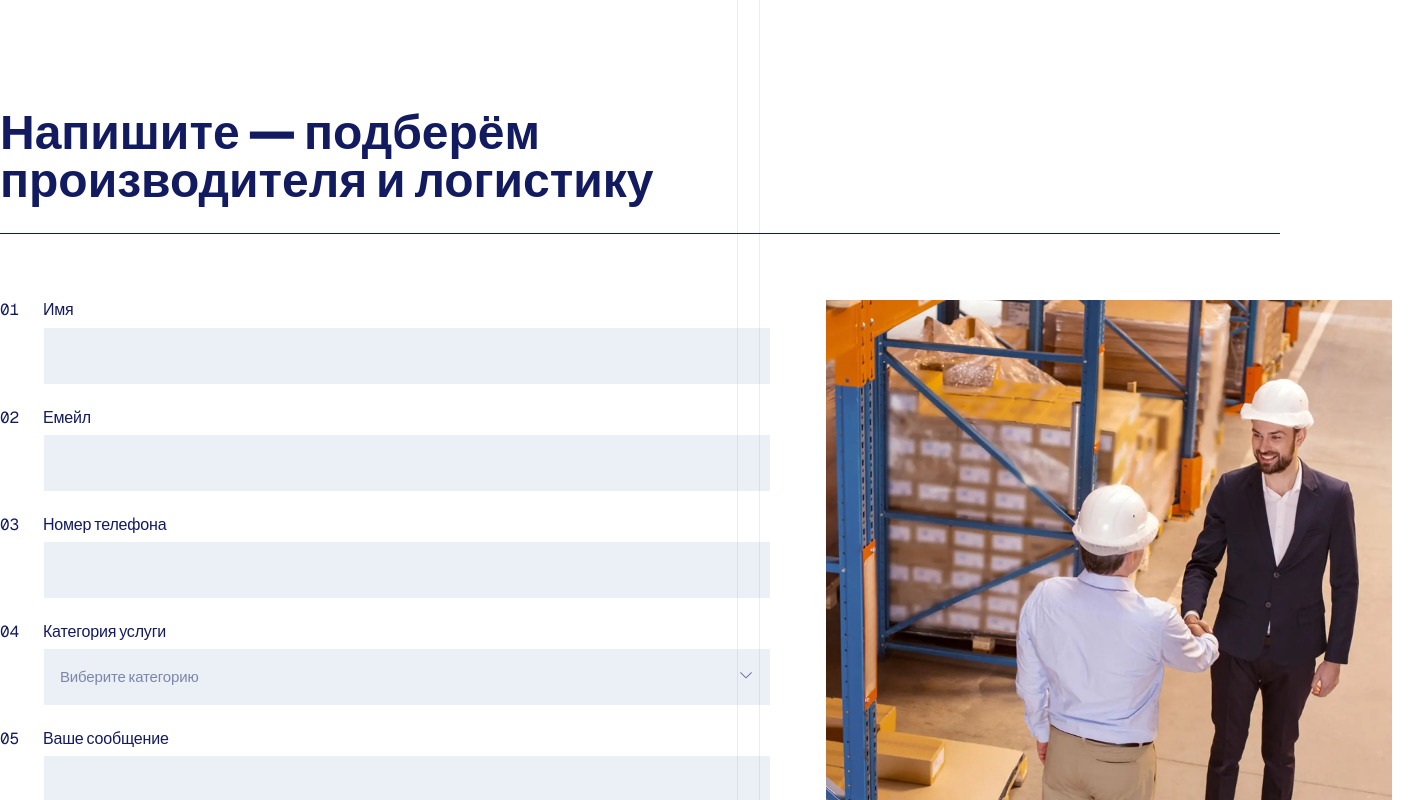
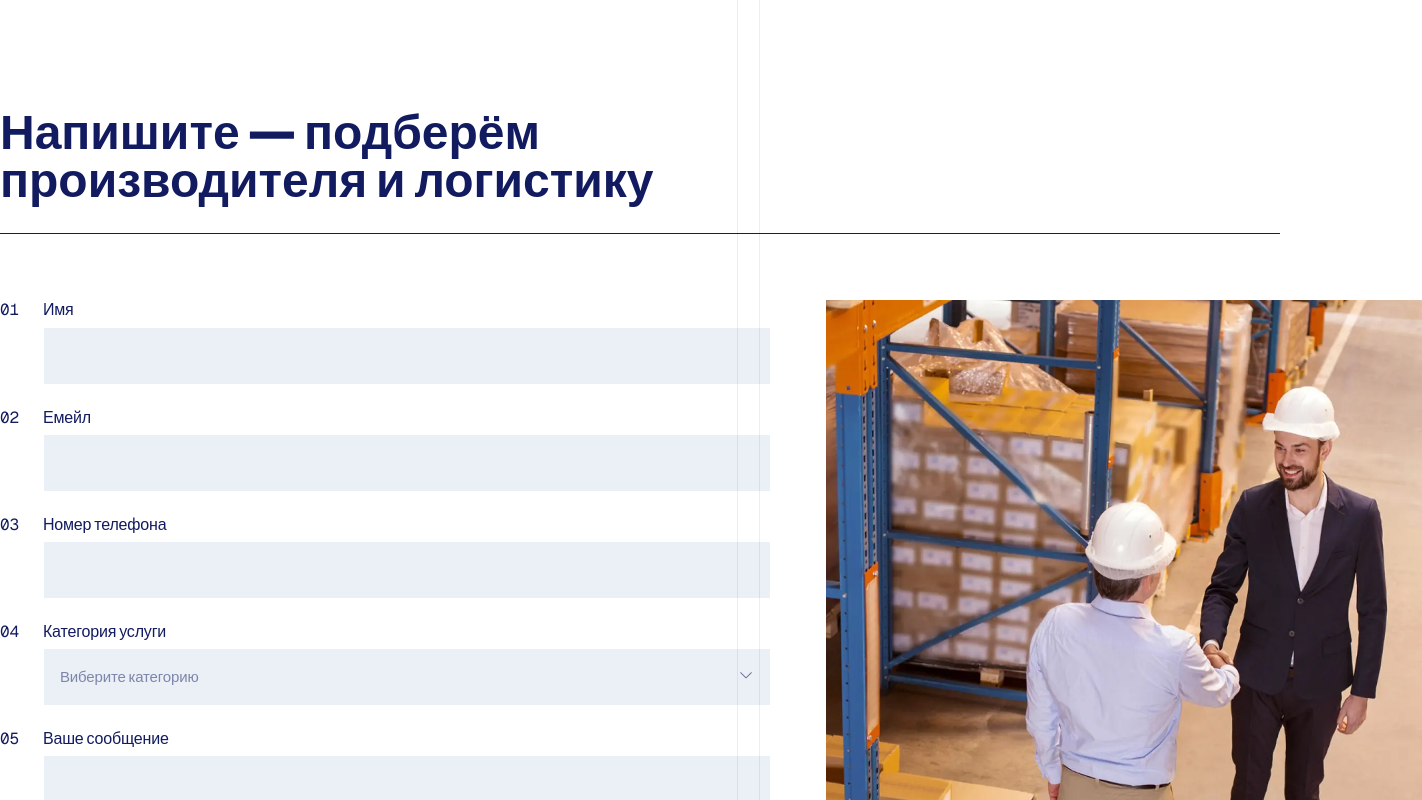
Before and after one commit to AliaTulchii/ala-asia, a React (Vite) app: page / in a window 1280 px wide. Shown: the part 5744-6544 px from the top of the page, 1422 px wide, since content can reach past the window. Built offline with nearby package versions, Linux system fonts and the light colour scheme; a web font is replaced by a local one.

Commit message:
changed contact photo

```diff
--- a/src/sections/ContactForm/contact-form.scss
+++ b/src/sections/ContactForm/contact-form.scss
@@ -136,8 +136,8 @@ white-space: pre-line;
 }
 
 .contact-form__img{
-    width: 566px;
-    height: 681px;
+    width: 596px;
+    height: 745px;
     margin-left: 56px;
 
     @media screen and (max-width:968px){
```
